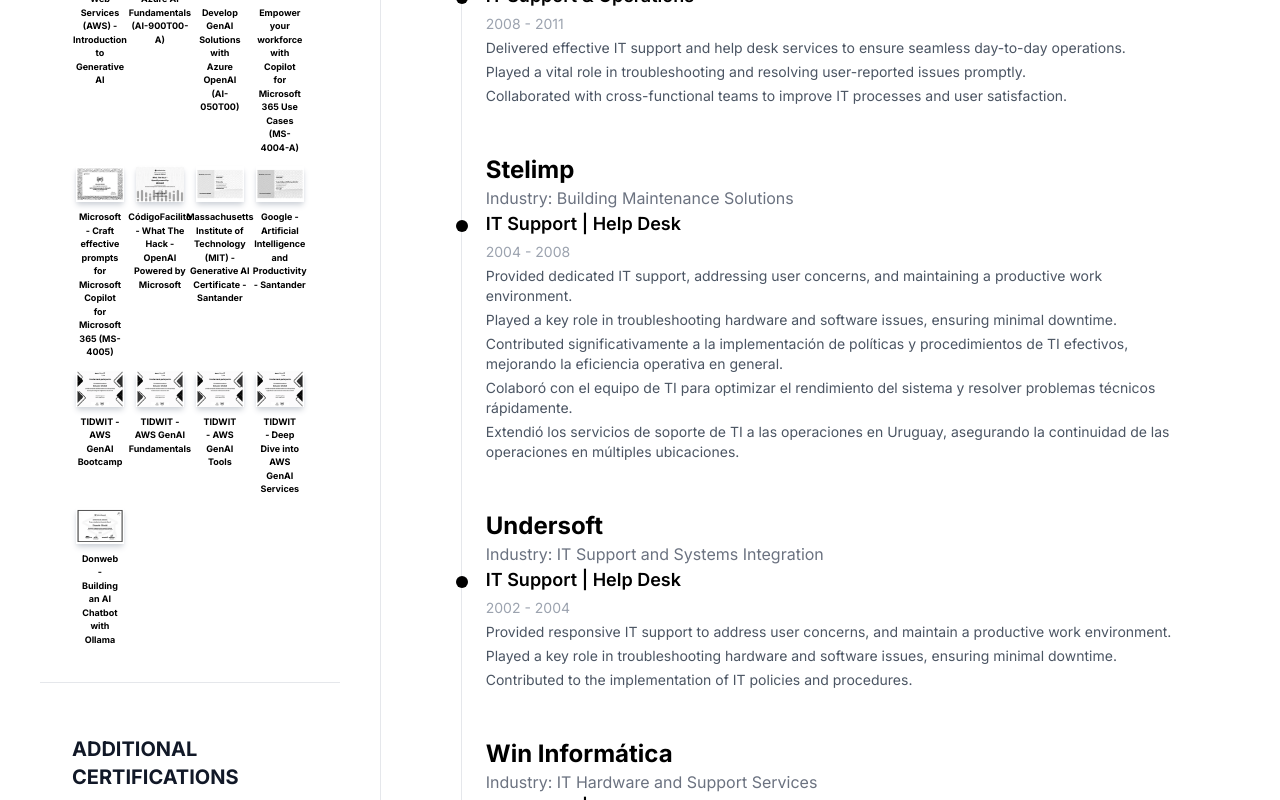
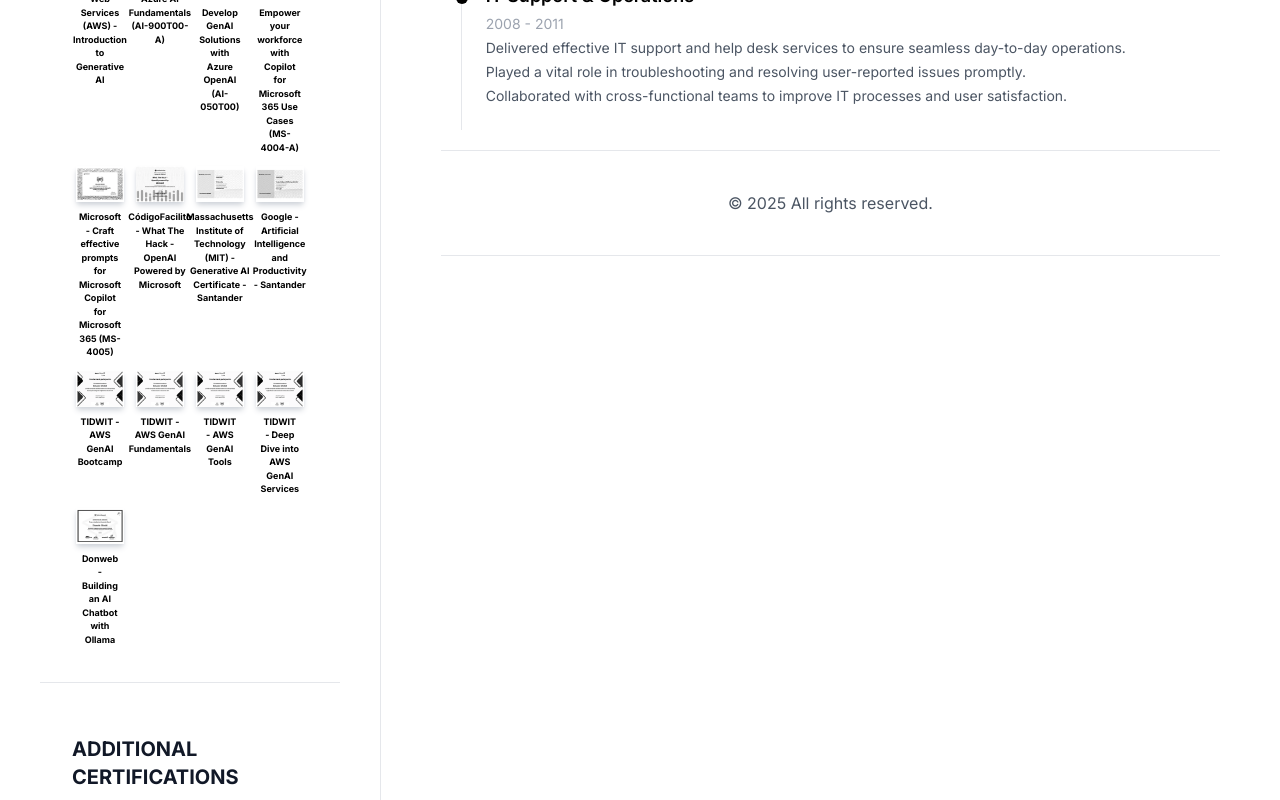
Before and after one commit to eddyg-github/My_CV, a React (Vite) app: page / in a window 1280 px wide. Shown: the part 3380-4180 px from the top of the page. Built offline with nearby package versions, Linux system fonts and the light colour scheme.

Commit message:
commit 15

```diff
--- a/src/components/Home.jsx
+++ b/src/components/Home.jsx
@@ -240,41 +240,6 @@
                       'Collaborated with cross-functional teams to improve IT processes and user satisfaction.'
                     ]
                   },
-          {
-            company: 'Stelimp',
-            role: 'IT Support | Help Desk',
-            period: '2004 - 2008',
-            industry: 'Industry: Building Maintenance Solutions',
-            description: [
-              'Provided dedicated IT support, addressing user concerns, and maintaining a productive work environment.',
-              'Played a key role in troubleshooting hardware and software issues, ensuring minimal downtime.',
-              'Contributed significativamente a la implementación de políticas y procedimientos de TI efectivos, mejorando la eficiencia operativa en general.',
-              'Colaboró con el equipo de TI para optimizar el rendimiento del sistema y resolver problemas técnicos rápidamente.',
-              'Extendió los servicios de soporte de TI a las operaciones en Uruguay, asegurando la continuidad de las operaciones en múltiples ubicaciones.'
-            ]
-          },
-          {
-            company: 'Undersoft',
-            role: 'IT Support | Help Desk',
-            period: '2002 - 2004',
-            industry: 'Industry: IT Support and Systems Integration',
-            description: [
-              'Provided responsive IT support to address user concerns, and maintain a productive work environment.',
-              'Played a key role in troubleshooting hardware and software issues, ensuring minimal downtime.',
-              'Contributed to the implementation of IT policies and procedures.'
-            ]
-          },
-          {
-            company: 'Win Informática',
-            role: 'IT Support | Help Desk',
-            period: '2000 - 2002',
-            industry: 'Industry: IT Hardware and Support Services',
-            description: [
-              'Offered comprehensive IT support, addressing user queries, and technical issues effectively.',
-              'Contributed to the development and maintenance of IT infrastructure.',
-              'Assisted in the deployment and maintenance of software and hardware systems.'
-            ]
-          }
                 ].map((experience, index) => (
                   <li key={index} className="relative flex flex-col gap-1 border-l p-6">
                     {/* Viñeta alineada con el título del rol */}
@@ -286,7 +251,7 @@
                           href={experience.url}
                           target="_blank"
                           rel="noopener noreferrer"
-                  className={`text-2xl font-bold transition-transform transition-colors duration-200 hover:scale-105 hover:font-extrabold hover:text-black dark:hover:text-white ${experience.company === 'Stelimp' || experience.company === 'Undersoft' || experience.company === 'Win Informática' ? '' : 'hover:scale-105 hover:font-extrabold hover:text-black dark:hover:text-white'}`}
+                          className="text-2xl font-bold transition-all duration-300 transform hover:scale-105 hover:font-extrabold hover:text-black dark:hover:text-white origin-center"
                         >
                           {experience.company}
                         </a>
```
Lines whose indentation alone changed are shown as unchanged.
